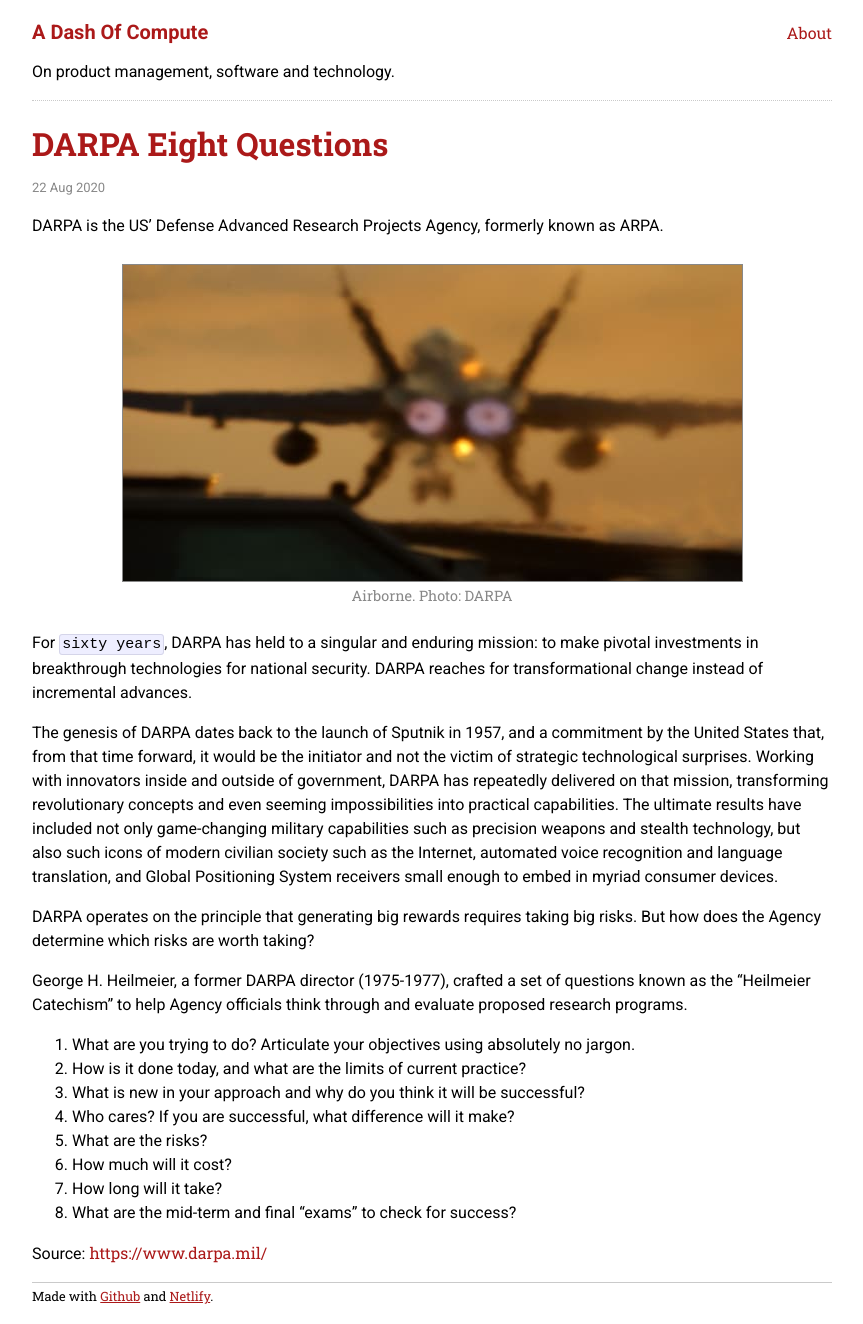
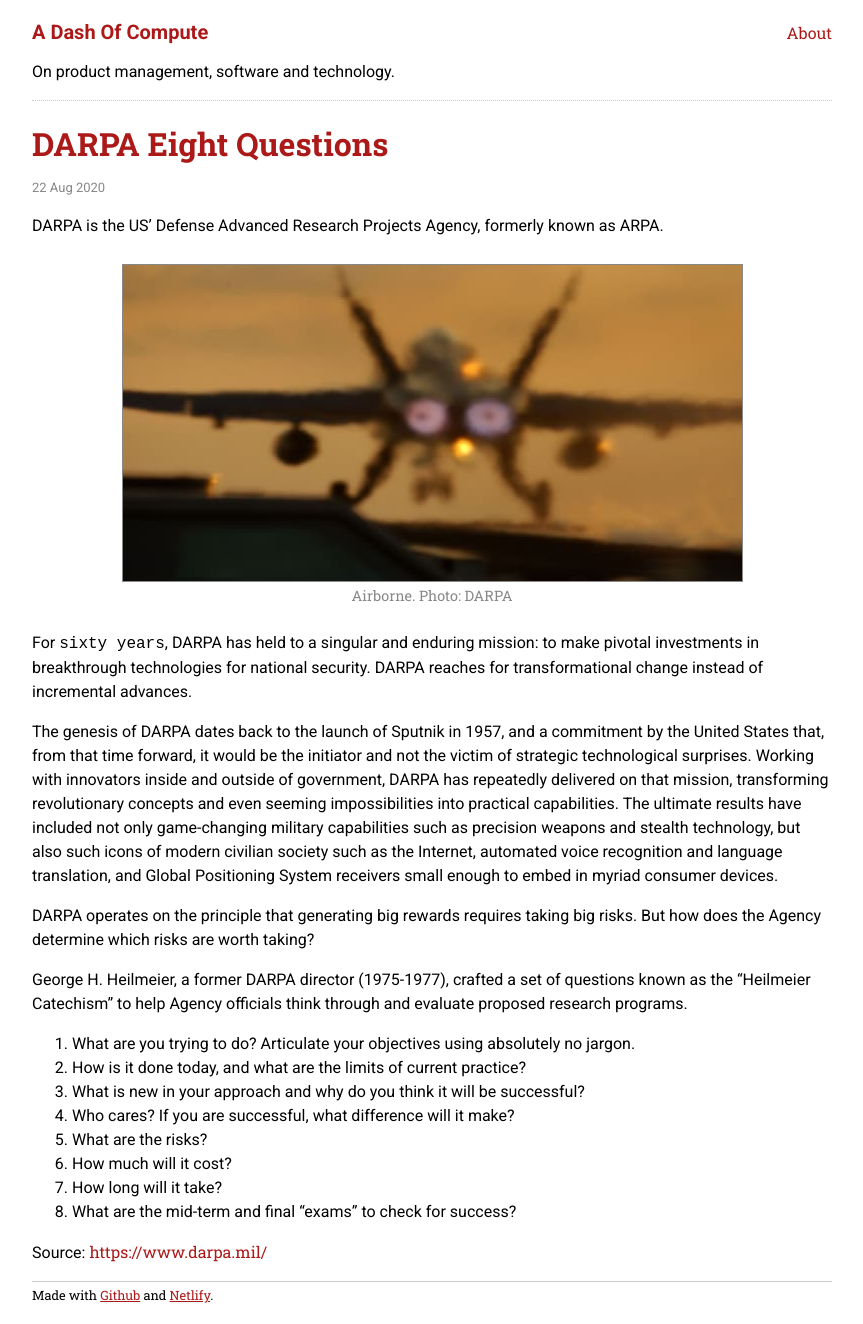
Before and after one commit to sautee/sautee.github.io, a Jekyll site: the page built from _posts/2020-08-22-the-heilmeier-catechism.md, in a window 1280 px wide. Shown: the whole page, without its empty margins (208-1071 px from the left). Built offline with Jekyll 4.4.1, drawn with Linux system fonts in a browser that asks for light colours.

Commit message:
Update site.css

```diff
--- a/css/site.css
+++ b/css/site.css
@@ -117,14 +117,6 @@ code span {
   font-size: 1em;
 }
 
-.post code {
-    border: 1px solid #d5d5e9;
-    background-color: #eef;
-    padding: 1px 2px;
-    border-radius: 3px;
-    font-size: 15px;
-}
-
 .highlight pre {
     border: 1px solid #d5d5e9;
     background-color: #eef;
```
